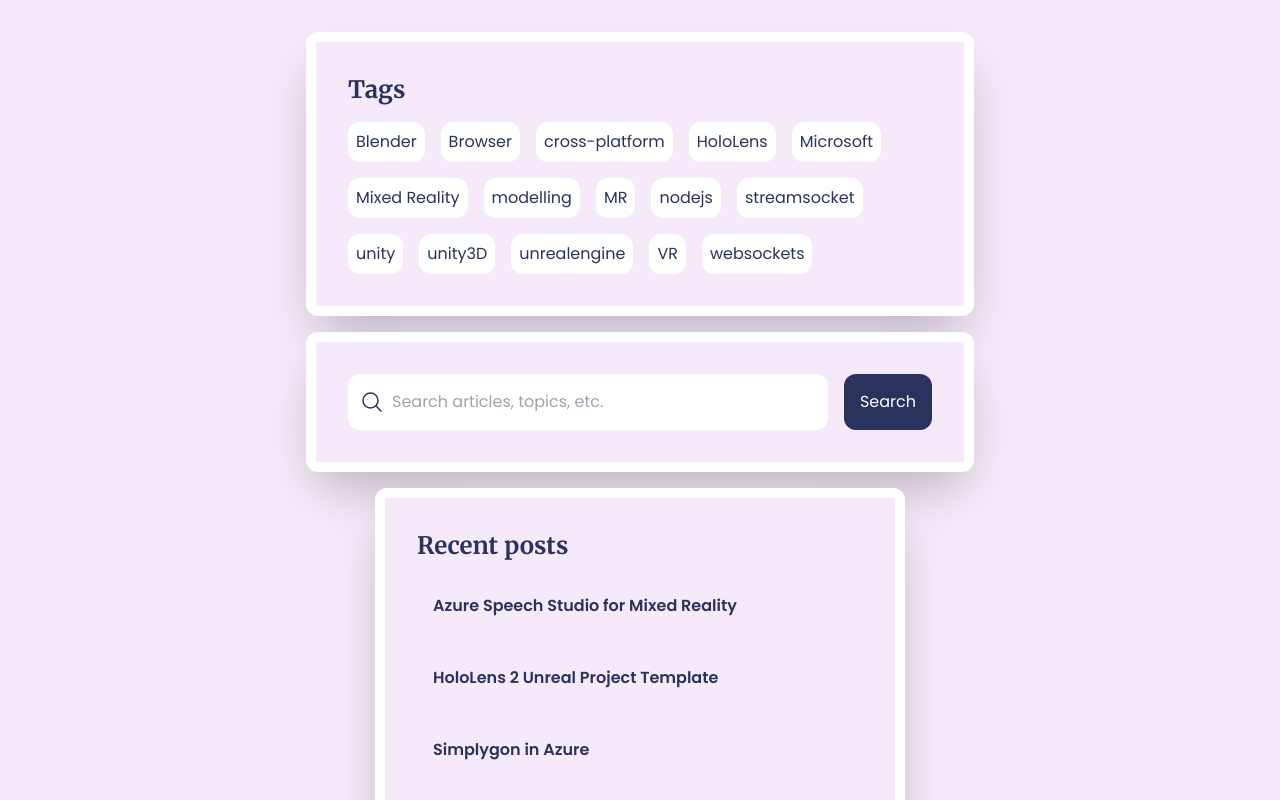
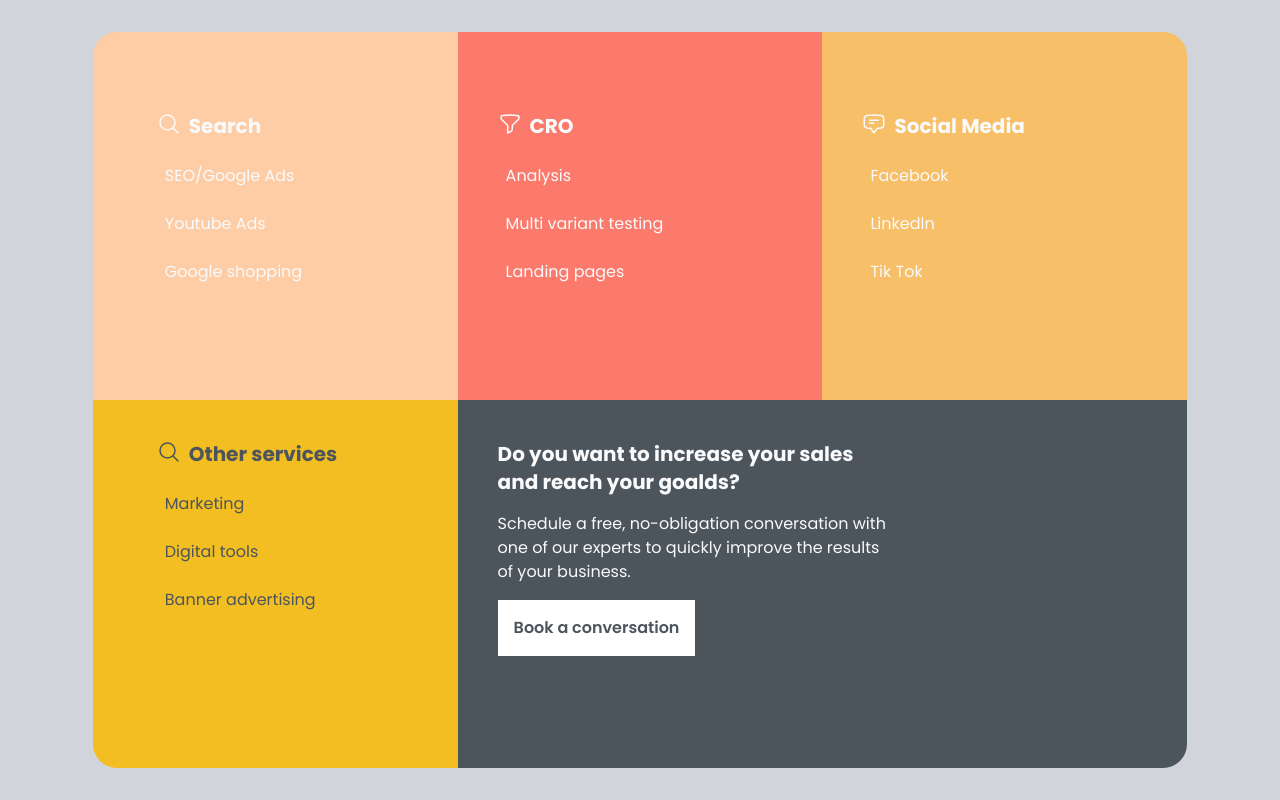
Before and after one commit to thvanquang/UI-daily, a React (Create React App) app: page / in a window 1280 px wide. Shown: the top 800 px of the page. Built offline with nearby package versions, Linux system fonts and the light colour scheme.

Commit message:
daily practice

```diff
--- /dev/null
+++ b/src/12/Footer.js
@@ -0,0 +1,127 @@
+export default function Footer() {
+  return (
+    <div className="flex h-screen w-full items-center justify-center bg-gray-300 p-8">
+      <div className="grid h-full w-[90%] grid-cols-3 grid-rows-2 font-poppins text-gray-50">
+        <div className="rounded-tl-3xl bg-[#FECDA6] p-10 pl-16 pt-20 ">
+          <div className="mb-4 flex gap-2 text-xl font-bold">
+            <svg
+              xmlns="http://www.w3.org/2000/svg"
+              fill="none"
+              viewBox="0 0 24 24"
+              strokeWidth={1.5}
+              stroke="currentColor"
+              className="h-6 w-6"
+            >
+              <path
+                strokeLinecap="round"
+                strokeLinejoin="round"
+                d="m21 21-5.197-5.197m0 0A7.5 7.5 0 1 0 5.196 5.196a7.5 7.5 0 0 0 10.607 10.607Z"
+              />
+            </svg>
+            <h1>Search</h1>
+          </div>
+
+          <div className="space-y-2">
+            <p className="p-2 hover:bg-[#feb399]">SEO/Google Ads</p>
+            <p className="p-2 hover:bg-[#feb399]">Youtube Ads</p>
+            <p className="p-2 hover:bg-[#feb399]">Google shopping</p>
+          </div>
+        </div>
+
+        <div className="bg-[#FB7A6B] p-10 pt-20">
+          <div className="mb-4 flex gap-2 text-xl font-bold">
+            <svg
+              xmlns="http://www.w3.org/2000/svg"
+              fill="none"
+              viewBox="0 0 24 24"
+              strokeWidth={1.5}
+              stroke="currentColor"
+              className="h-6 w-6"
+            >
+              <path
+                strokeLinecap="round"
+                strokeLinejoin="round"
+                d="M12 3c2.755 0 5.455.232 8.083.678.533.09.917.556.917 1.096v1.044a2.25 2.25 0 0 1-.659 1.591l-5.432 5.432a2.25 2.25 0 0 0-.659 1.591v2.927a2.25 2.25 0 0 1-1.244 2.013L9.75 21v-6.568a2.25 2.25 0 0 0-.659-1.591L3.659 7.409A2.25 2.25 0 0 1 3 5.818V4.774c0-.54.384-1.006.917-1.096A48.32 48.32 0 0 1 12 3Z"
+              />
+            </svg>
+            <h1>CRO</h1>
+          </div>
+
+          <div className="space-y-2">
+            <p className="p-2 hover:bg-[#BF4F51]">Analysis</p>
+            <p className="p-2 hover:bg-[#BF4F51]">Multi variant testing</p>
+            <p className="p-2 hover:bg-[#BF4F51]">Landing pages</p>
+          </div>
+        </div>
+
+        <div className="rounded-tr-3xl bg-[#F7BF68] p-10 pt-20 ">
+          <div className="mb-4 flex gap-2 text-xl font-bold">
+            <svg
+              xmlns="http://www.w3.org/2000/svg"
+              fill="none"
+              viewBox="0 0 24 24"
+              strokeWidth={1.5}
+              stroke="currentColor"
+              className="h-6 w-6"
+            >
+              <path
+                strokeLinecap="round"
+                strokeLinejoin="round"
+                d="M7.5 8.25h9m-9 3H12m-9.75 1.51c0 1.6 1.123 2.994 2.707 3.227 1.129.166 2.27.293 3.423.379.35.026.67.21.865.501L12 21l2.755-4.133a1.14 1.14 0 0 1 .865-.501 48.172 48.172 0 0 0 3.423-.379c1.584-.233 2.707-1.626 2.707-3.228V6.741c0-1.602-1.123-2.995-2.707-3.228A48.394 48.394 0 0 0 12 3c-2.392 0-4.744.175-7.043.513C3.373 3.746 2.25 5.14 2.25 6.741v6.018Z"
+              />
+            </svg>
+            <h1>Social Media</h1>
+          </div>
+
+          <div className="space-y-2">
+            <p className="p-2 hover:bg-[#ED9121]">Facebook</p>
+            <p className="p-2 hover:bg-[#ED9121]">Linkedln</p>
+            <p className="p-2 hover:bg-[#ED9121]">Tik Tok</p>
+          </div>
+        </div>
+
+        <div className="rounded-bl-3xl bg-[#F2BE22] p-10 pb-24 pl-16 text-[#4C545C]">
+          <div className="mb-4 flex gap-2 text-xl font-bold">
+            <svg
+              xmlns="http://www.w3.org/2000/svg"
+              fill="none"
+              viewBox="0 0 24 24"
+              strokeWidth={1.5}
+              stroke="currentColor"
+              className="h-6 w-6"
+            >
+              <path
+                strokeLinecap="round"
+                strokeLinejoin="round"
+                d="m21 21-5.197-5.197m0 0A7.5 7.5 0 1 0 5.196 5.196a7.5 7.5 0 0 0 10.607 10.607Z"
+              />
+            </svg>
+            <h1>Other services</h1>
+          </div>
+          <div className="space-y-2">
+            <p className="p-2 hover:bg-[#FCF75E]">Marketing</p>
+            <p className="p-2 hover:bg-[#FCF75E]">Digital tools</p>
+            <p className="p-2 hover:bg-[#FCF75E]">Banner advertising</p>
+          </div>
+        </div>
+
+        <div className="col-span-2 col-start-2 rounded-br-3xl bg-[#4C545C] p-10 pb-24">
+          <div className="w-[60%]">
+            <div className="mb-4 flex gap-2 text-xl font-bold">
+              <h1>Do you want to increase your sales and reach your goalds?</h1>
+            </div>
+
+            <p className="mb-4">
+              Schedule a free, no-obligation conversation with one of our
+              experts to quickly improve the results of your business.
+            </p>
+
+            <button className="bg-white p-4 font-semibold text-[#4C545C] hover:bg-gray-300 hover:text-black">
+              Book a conversation
+            </button>
+          </div>
+        </div>
+      </div>
+    </div>
+  );
+}
--- a/src/App.js
+++ b/src/App.js
@@ -8,13 +8,14 @@
 // import JobCards from "./08/JobCards";
 // import CompanyList from "./09/CompanyList";
 // import Login from "./10/Login";
+// import BlogComponents from "./11/BlogComponents";
 
-import BlogComponents from "./11/BlogComponents";
+import Footer from "./12/Footer";
 
 function App() {
   return (
     <div>
-      <BlogComponents />
+      <Footer />
     </div>
   );
 }
```
